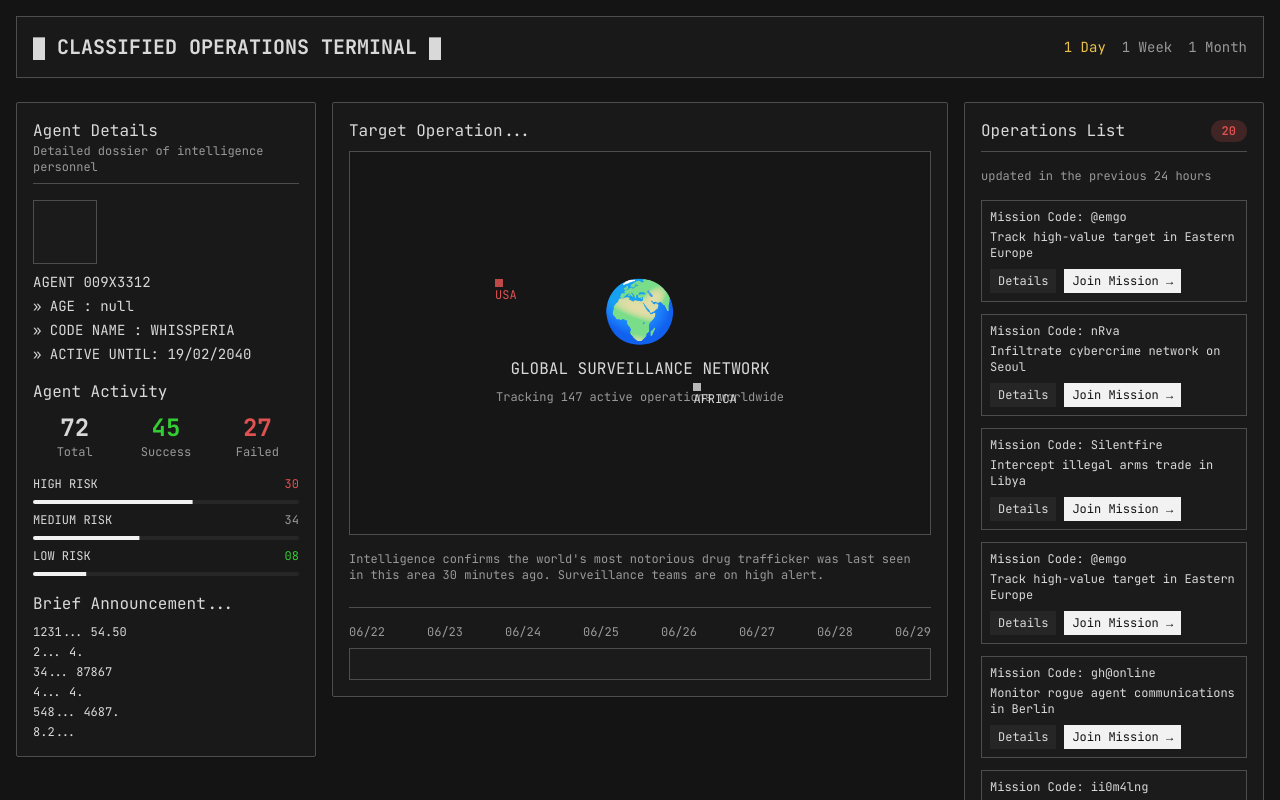
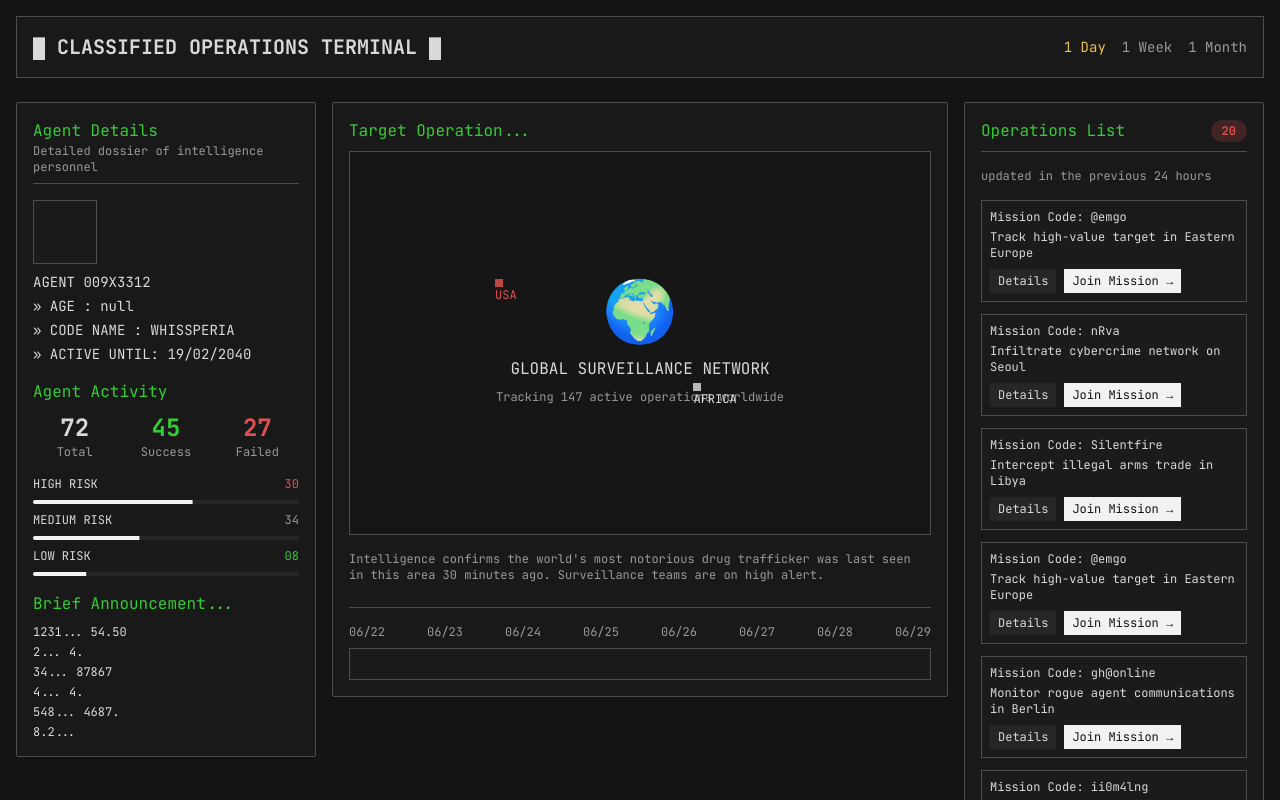
Before and after one commit to funnycelestial/act, a React (Vite) app: page / in a window 1280 px wide. Shown: the top 800 px of the page. Built offline with nearby package versions, Linux system fonts and the light colour scheme.

Commit message:
Update header colors
Change all header elements to green.

```diff
--- a/src/components/SpyDashboard.tsx
+++ b/src/components/SpyDashboard.tsx
@@ -22,7 +22,7 @@ const SpyDashboard = () => {
         <div className="col-span-3">
           <Card className="border-panel-border bg-card/50 p-4">
             <div className="mb-4 border-b border-panel-border pb-2">
-              <h3 className="text-foreground">Agent Details</h3>
+              <h3 className="text-terminal-green">Agent Details</h3>
               <p className="text-xs text-muted-foreground">Detailed dossier of intelligence personnel</p>
             </div>
 
@@ -37,7 +37,7 @@ const SpyDashboard = () => {
             </div>
 
             <div className="mb-4">
-              <h4 className="mb-2 text-foreground">Agent Activity</h4>
+              <h4 className="mb-2 text-terminal-green">Agent Activity</h4>
               <div className="grid grid-cols-3 gap-2 text-center">
                 <div>
                   <div className="text-2xl font-bold">72</div>
@@ -75,7 +75,7 @@ const SpyDashboard = () => {
             </div>
 
             <div>
-              <h4 className="mb-2 text-foreground">Brief Announcement...</h4>
+              <h4 className="mb-2 text-terminal-green">Brief Announcement...</h4>
               <div className="space-y-1 text-xs">
                 <div>1231... 54.50</div>
                 <div>2... 4.</div>
@@ -92,7 +92,7 @@ const SpyDashboard = () => {
         <div className="col-span-6">
           <Card className="border-panel-border bg-card/50 p-4">
             <div className="mb-4">
-              <h3 className="mb-2 text-foreground">Target Operation...</h3>
+              <h3 className="mb-2 text-terminal-green">Target Operation...</h3>
 
               {/* World Map Area */}
               <div className="relative h-96 border border-panel-border bg-background/50 p-4">
@@ -145,7 +145,7 @@ const SpyDashboard = () => {
         <div className="col-span-3">
           <Card className="border-panel-border bg-card/50 p-4">
             <div className="mb-4 flex items-center justify-between border-b border-panel-border pb-2">
-              <h3 className="text-foreground">Operations List</h3>
+              <h3 className="text-terminal-green">Operations List</h3>
               <Badge variant="destructive" className="bg-terminal-red/20 text-terminal-red">20</Badge>
             </div>
             <p className="mb-4 text-xs text-muted-foreground">
```
